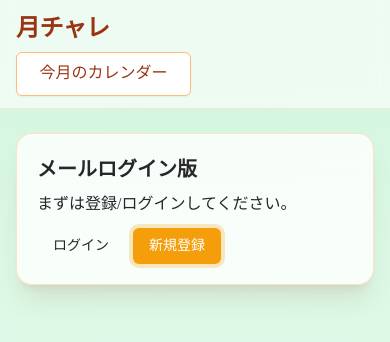
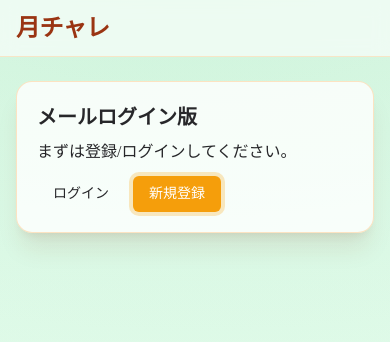
Before and after one commit to takemegane/month-challenge, a Next.js app in the folder auth-app/: page / in a window 390 px wide. Shown: the top 342 px of the page. Built offline with nearby package versions, Linux system fonts and the light colour scheme.

Commit message:
feat(auth-app): header component hides nav on /auth routes; avoid duplicate calendar links and unify layout

```diff
--- a/auth-app/app/layout.tsx
+++ b/auth-app/app/layout.tsx
@@ -1,6 +1,7 @@
 import "./globals.css";
 import type { ReactNode } from "react";
 import { Inter } from "next/font/google";
+import Header from "../components/Header";
 
 const inter = Inter({ subsets: ["latin"], variable: "--font-sans" });
 
@@ -13,27 +14,7 @@ export default async function RootLayout({ children }: { children: ReactNode })
   return (
     <html lang="ja">
       <body className={`${inter.variable} min-h-screen antialiased bg-[radial-gradient(1200px_600px_at_50%_-10%,rgba(34,197,94,0.18),transparent),linear-gradient(180deg,#f0fdf4,#dcfce7)] text-zinc-800`}>
-        <header className="sticky top-0 z-30 backdrop-blur bg-white/60 border-b border-orange-200/60">
-          <div className="mx-auto max-w-4xl px-4 py-3">
-            <div className="flex items-center justify-between">
-              <a href="/calendar" className="font-semibold tracking-tight text-2xl text-orange-800">月チャレ</a>
-              <div className="flex items-center gap-4">
-                <nav className="hidden sm:flex gap-4 text-base sm:text-lg">
-                  <a href="/calendar" className="hover:text-orange-900 text-orange-700 transition font-medium">今月のカレンダー</a>
-                </nav>
-              </div>
-            </div>
-            {/* Mobile nav */}
-            <nav className="mt-2 grid grid-cols-2 gap-2 sm:hidden">
-              <a
-                href="/calendar"
-                className="tap-target w-full text-center rounded-md border border-orange-300 bg-white px-3 py-2 text-base font-medium text-orange-800 shadow-sm hover:bg-orange-50 active:scale-[0.99]"
-              >
-                今月のカレンダー
-              </a>
-            </nav>
-          </div>
-        </header>
+        <Header />
         <main className="mx-auto max-w-4xl px-4 py-6">
           <div className="rounded-2xl border border-orange-200/70 bg-white/80 shadow-xl shadow-orange-900/10">
             <div className="p-5 sm:p-7">{children}</div>
--- /dev/null
+++ b/auth-app/components/Header.tsx
@@ -0,0 +1,23 @@
+"use client";
+import { usePathname } from "next/navigation";
+
+export default function Header() {
+  const pathname = usePathname() || "/";
+  const isAuth = pathname.startsWith("/auth");
+  return (
+    <header className="sticky top-0 z-30 backdrop-blur bg-white/60 border-b border-orange-200/60">
+      <div className="mx-auto max-w-4xl px-4 py-3">
+        <div className="flex items-center justify-between">
+          <a href="/calendar" className="font-semibold tracking-tight text-2xl text-orange-800">月チャレ</a>
+          {!isAuth && (
+            <div className="flex items-center gap-4">
+              <nav className="hidden sm:flex gap-4 text-base sm:text-lg">
+                <a href="/calendar" className="hover:text-orange-900 text-orange-700 transition font-medium">今月のカレンダー</a>
+              </nav>
+            </div>
+          )}
+        </div>
+      </div>
+    </header>
+  );
+}
```
